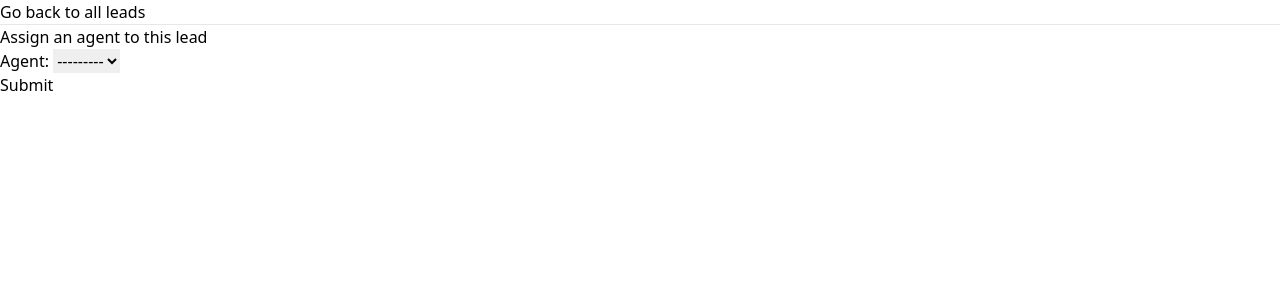
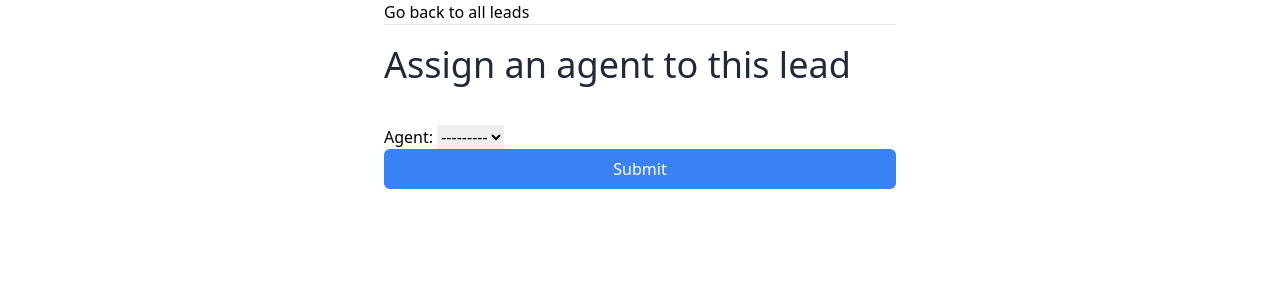
Before and after one commit to Nexls/django-crm, a Django app: page /leads/1/assign-agent/ in a window 1280 px wide. Shown: the part 80-380 px from the top of the page. Run offline with Django 3.2, Linux system fonts and the light colour scheme; the visitor is signed in with stand-in values (Sample User, id 1); data that the repository does not hold is empty; some libraries are stand-ins or nearby versions.

Commit message:
update assign agent page styling

```diff
--- a/leads/templates/leads/assign_agent.html
+++ b/leads/templates/leads/assign_agent.html
@@ -1,12 +1,19 @@
 {% extends "base.html" %}
+{% load tailwind_filters %}
 
 {% block content %}
-    <a href="{% url 'leads:lead-list' %}">Go back to all leads</a>
-    <hr/>
-    <h1>Assign an agent to this lead</h1>
-    <form method="post" action=".">
+<div class="max-w-lg mx-auto">
+    <a class="hover:text-blue-500" href="{% url 'leads:lead-list' %}">Go back to all leads</a>
+    <div class="py-5 border-t border-gray-200">
+        <h1 class="text-4xl text-gray-800">Assign an agent to this lead</h1>
+    </div>
+    <form method="post" class="mt-5">
         {% csrf_token %}
-        {{ form.as_p }}
-        <button type="submit">Submit</button>
+        {{ form|crispy }}
+        <button type="submit" class="w-full text-white bg-blue-500 hover:bg-blue-600 px-3 py-2 rounded-md">
+            Submit
+        </button>
     </form>
+</div>
+
 {% endblock content %}
```
